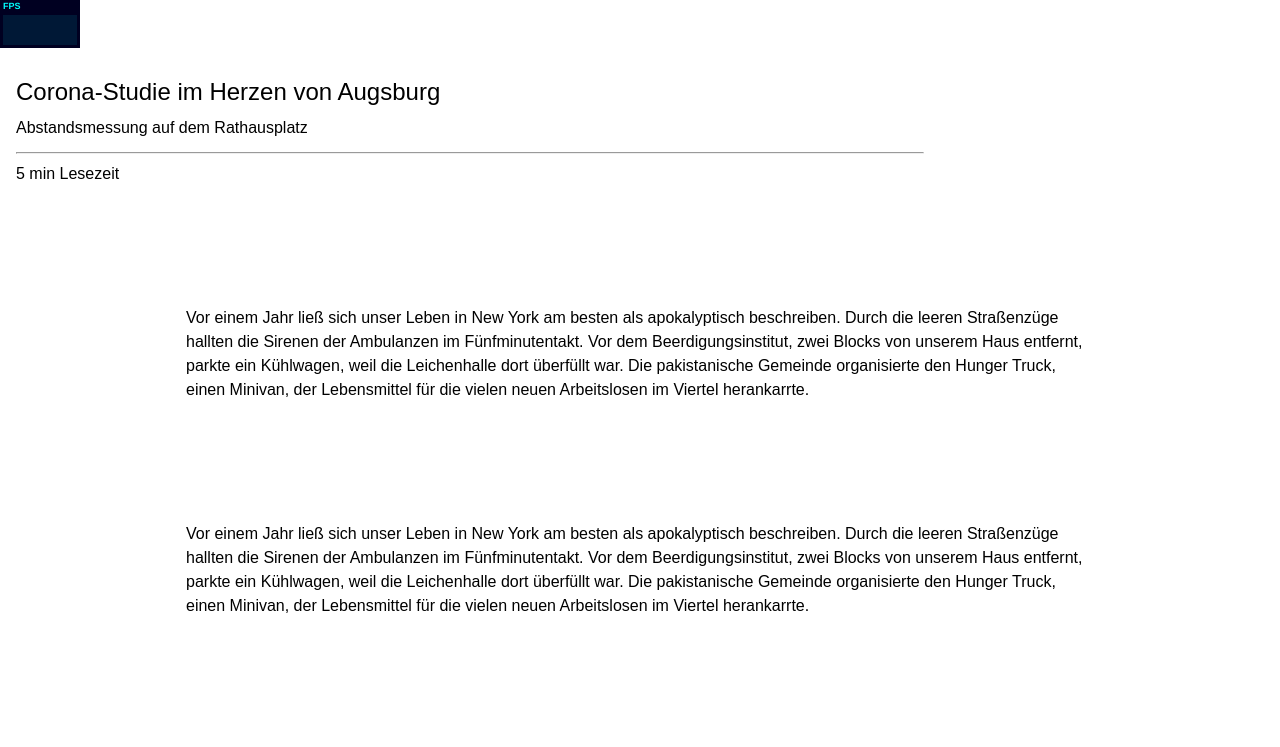
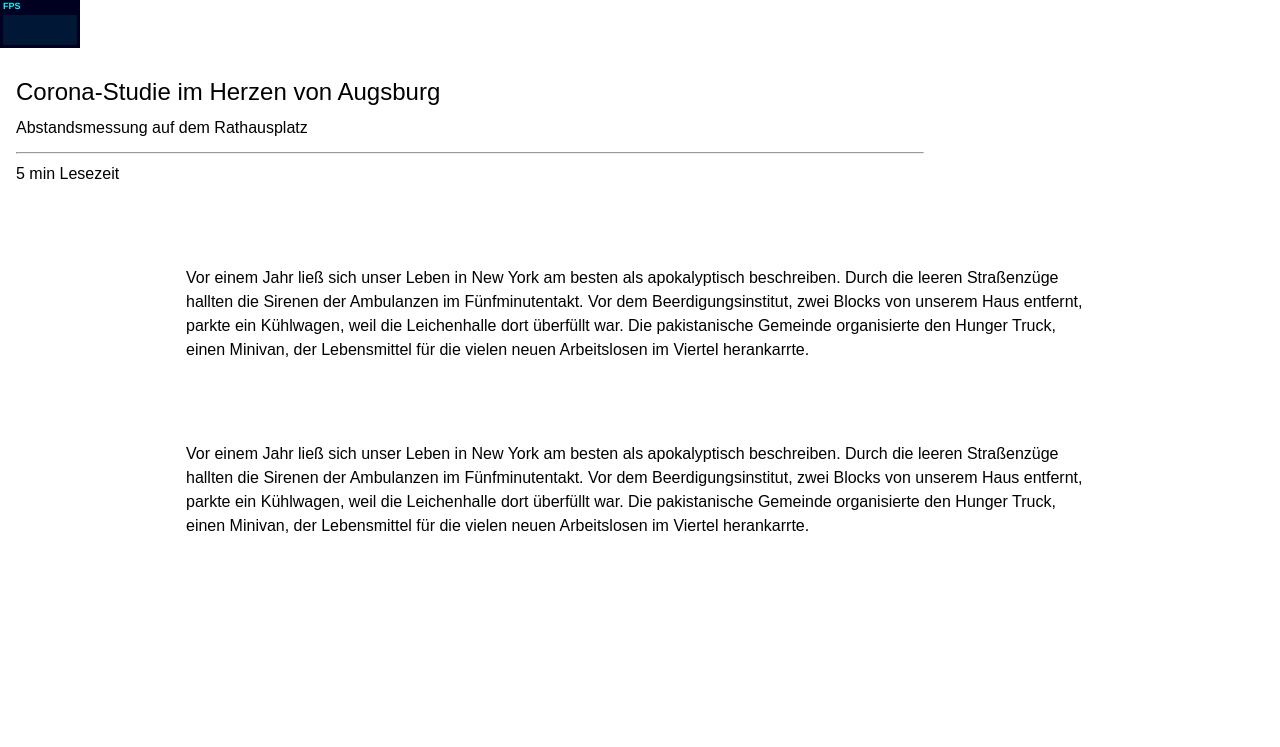
Before and after one commit to obacht-tech/app_development, a Svelte app in the folder client/: page / in a window 1280 px wide. Shown: the top 747 px of the page. Built offline with nearby package versions, Linux system fonts and the light colour scheme; no server answers; some icons are missing; the HTML template or start-up script is replaced by a standard one; a web font is replaced by a local one.

Commit message:
Update styling

```diff
--- a/client/src/App.svelte
+++ b/client/src/App.svelte
@@ -30,6 +30,15 @@
 
     header.container
         margin: 5rem 0 0
+
+    footer
+        margin: 5rem 0
+        text-align: center
+
+    .obacht-logo
+        width: 100px
+        height: auto
+        margin: 0 auto .5rem
 </style>
 
 <svelte:head>
@@ -82,4 +91,11 @@
         <Timeline/>
         <Controls layers={true} camera={true}/>
     </div>
+
+    <footer>
+        <picture>
+            <img alt="Obacht Logo" src="/client/static/obacht-logo.svg" class="obacht-logo">
+        </picture>
+        &copy; 2021
+    </footer>
 </main>
--- a/client/src/components/TextCard.svelte
+++ b/client/src/components/TextCard.svelte
@@ -9,8 +9,8 @@
     @import "./../theme"
 
     .text-section
-        margin-top: 7.5rem
-        margin-bottom: 5rem
+        margin-top: 5rem
+        margin-bottom: 2.5rem
 
     //.text
         //padding-top: 80px
```
